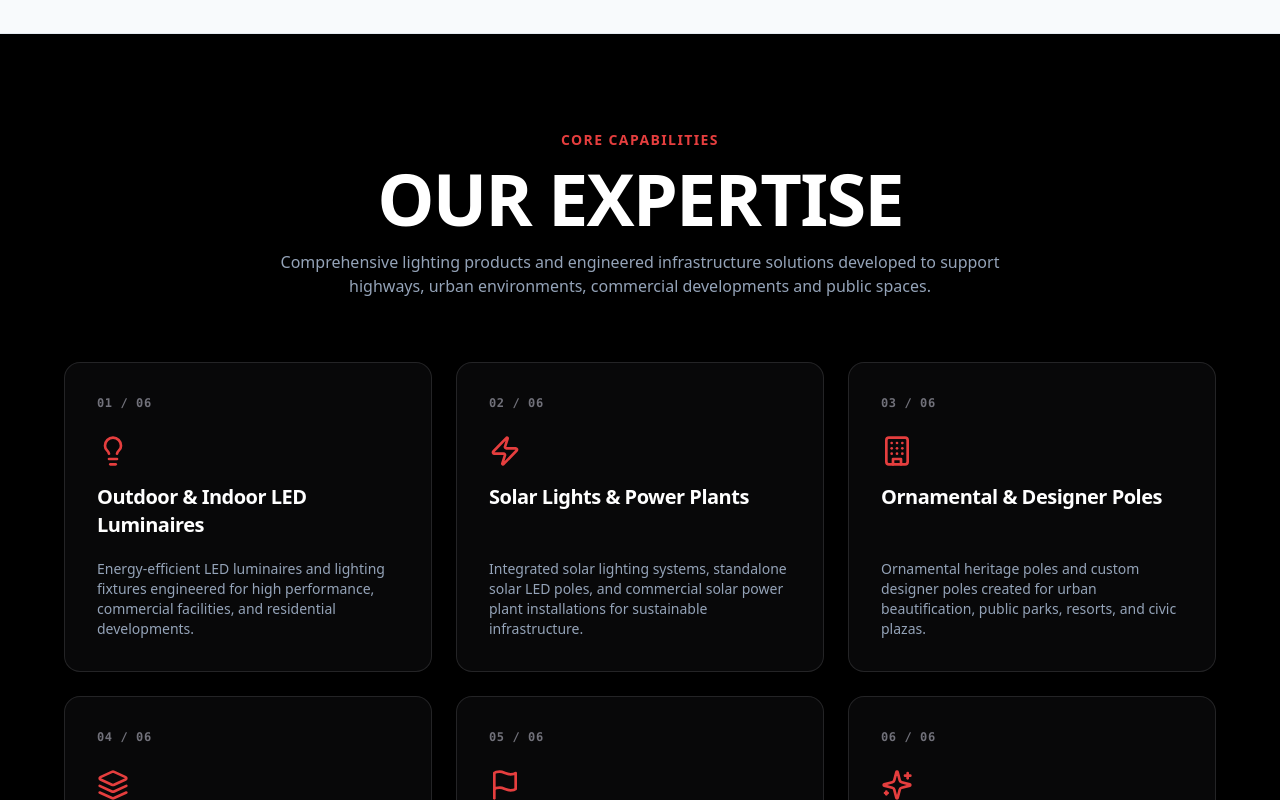
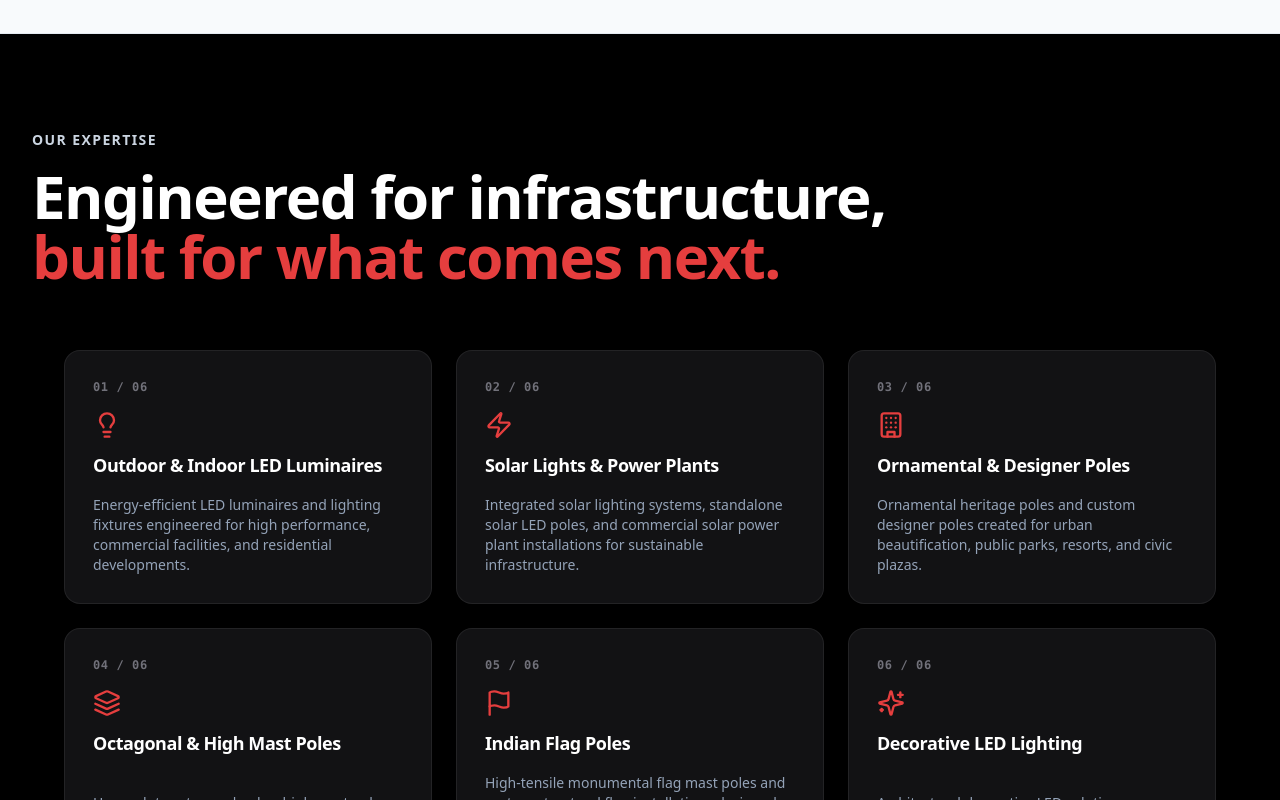
Before and after one commit to Harshit-SSPL/HarshitSSPL, a Next.js app in the folder frontend/: page /about in a window 1280 px wide. Shown: the part 5920-6720 px from the top of the page. Built offline with nearby package versions, Linux system fonts and the light colour scheme.

Commit message:
Refine Our Expertise to match reference editorial layout and bottom red line hover

```diff
--- a/frontend/app/about/page.tsx
+++ b/frontend/app/about/page.tsx
@@ -152,37 +152,37 @@ const expertiseData = [
     tag: "01 / 06",
     title: "Outdoor & Indoor LED Luminaires",
     description: "Energy-efficient LED luminaires and lighting fixtures engineered for high performance, commercial facilities, and residential developments.",
-    icon: <Lightbulb className="h-8 w-8 text-ssil-red mb-4 transition-transform group-hover:scale-110 duration-300" />,
+    icon: <Lightbulb className="h-7 w-7 text-ssil-red mb-3 transition-transform group-hover:scale-105 duration-300" />,
   },
   {
     tag: "02 / 06",
     title: "Solar Lights & Power Plants",
     description: "Integrated solar lighting systems, standalone solar LED poles, and commercial solar power plant installations for sustainable infrastructure.",
-    icon: <Zap className="h-8 w-8 text-ssil-red mb-4 transition-transform group-hover:scale-110 duration-300" />,
+    icon: <Zap className="h-7 w-7 text-ssil-red mb-3 transition-transform group-hover:scale-105 duration-300" />,
   },
   {
     tag: "03 / 06",
     title: "Ornamental & Designer Poles",
     description: "Ornamental heritage poles and custom designer poles created for urban beautification, public parks, resorts, and civic plazas.",
-    icon: <Building className="h-8 w-8 text-ssil-red mb-4 transition-transform group-hover:scale-110 duration-300" />,
+    icon: <Building className="h-7 w-7 text-ssil-red mb-3 transition-transform group-hover:scale-105 duration-300" />,
   },
   {
     tag: "04 / 06",
     title: "Octagonal & High Mast Poles",
     description: "Heavy-duty octagonal poles, high mast poles, and flag mast poles designed for highways, stadiums, airports, and industrial complexes.",
-    icon: <Layers className="h-8 w-8 text-ssil-red mb-4 transition-transform group-hover:scale-110 duration-300" />,
+    icon: <Layers className="h-7 w-7 text-ssil-red mb-3 transition-transform group-hover:scale-105 duration-300" />,
   },
   {
     tag: "05 / 06",
     title: "Indian Flag Poles",
     description: "High-tensile monumental flag mast poles and custom structural flag installations designed for civic landmarks and government infrastructure.",
-    icon: <Flag className="h-8 w-8 text-ssil-red mb-4 transition-transform group-hover:scale-110 duration-300" />,
+    icon: <Flag className="h-7 w-7 text-ssil-red mb-3 transition-transform group-hover:scale-105 duration-300" />,
   },
   {
     tag: "06 / 06",
     title: "Decorative LED Lighting",
     description: "Architectural decorative LED solutions blending aesthetic elegance with industrial durability for modern urban lifestyles.",
-    icon: <Sparkles className="h-8 w-8 text-ssil-red mb-4 transition-transform group-hover:scale-110 duration-300" />,
+    icon: <Sparkles className="h-7 w-7 text-ssil-red mb-3 transition-transform group-hover:scale-105 duration-300" />,
   },
 ];
 
@@ -528,7 +528,7 @@ export default function AboutPage() {
       </motion.section>
 
       {/* ============================================================ */}
-      {/* 6. OUR EXPERTISE (ALWAYS BLACK BACKGROUND & PREMIUM RED GLOW HOVER) */}
+      {/* 6. OUR EXPERTISE (EDITORIAL LEFT-ALIGNED & BOTTOM ACCENT LINE HOVER) */}
       {/* ============================================================ */}
       <motion.section
         className="py-16 md:py-24 bg-black text-white border-b border-zinc-900 transition-colors relative overflow-hidden"
@@ -539,37 +539,33 @@ export default function AboutPage() {
       >
         <div className="container mx-auto px-4 md:px-6 lg:px-8 max-w-7xl">
 
-          {/* Centered Section Header */}
-          <motion.div variants={childVariants} className="text-center max-w-3xl mx-auto mb-16">
-            <span className="text-xs sm:text-sm font-extrabold uppercase tracking-widest text-ssil-red block mb-3">
-              CORE CAPABILITIES
+          {/* Left-Aligned Editorial Section Header */}
+          <motion.div variants={childVariants} className="max-w-4xl mb-14 sm:mb-16">
+            <span className="text-xs sm:text-sm font-extrabold uppercase tracking-widest text-slate-300 block mb-4">
+              OUR EXPERTISE
             </span>
-            <h2 className="text-4xl sm:text-6xl lg:text-7xl font-black text-white tracking-tight leading-[1.08]">
-              OUR EXPERTISE
+            <h2 className="text-3xl sm:text-5xl lg:text-6xl font-black text-white tracking-tight leading-[1.12]">
+              Engineered for infrastructure,<br />
+              <span className="text-ssil-red">built for what comes next.</span>
             </h2>
-            <p className="text-sm sm:text-base text-slate-400 mt-4 leading-relaxed font-normal">
-              Comprehensive lighting products and engineered infrastructure solutions developed to support highways, urban environments, commercial developments and public spaces.
-            </p>
           </motion.div>
 
-          {/* 3 Columns x 2 Rows Expertise Cards Grid */}
+          {/* 3 Columns x 2 Rows Compact Cards Grid */}
           <motion.div variants={childVariants} className="grid gap-6 sm:grid-cols-2 lg:grid-cols-3 max-w-6xl mx-auto">
             {expertiseData.map((card) => (
               <div
                 key={card.tag}
-                className="group relative p-6 sm:p-8 rounded-2xl bg-zinc-950/90 border border-zinc-800/90 shadow-xl transition-all duration-300 hover:-translate-y-2 hover:border-ssil-red/80 hover:shadow-[0_16px_50px_-5px_rgba(225,29,72,0.5)] overflow-hidden flex flex-col justify-between"
+                className="group relative p-6 sm:p-7 rounded-2xl bg-[#121214] border border-zinc-800/80 transition-all duration-300 hover:-translate-y-1 overflow-hidden flex flex-col justify-between shadow-none"
               >
-                {/* Top Section: Tag & Icon */}
+                {/* Top Section: Index Tag, Icon, and Title */}
                 <div>
-                  <div className="flex items-center justify-between mb-6">
-                    <span className="text-xs font-mono text-zinc-500 font-semibold tracking-wider select-none">
-                      {card.tag}
-                    </span>
-                  </div>
+                  <span className="text-xs font-mono text-zinc-500 font-semibold tracking-wider block mb-4 select-none">
+                    {card.tag}
+                  </span>
 
                   {card.icon}
 
-                  <h3 className="text-xl font-extrabold text-white mb-3 group-hover:text-ssil-red transition-colors duration-300 tracking-tight">
+                  <h3 className="text-lg font-bold text-white mb-2 group-hover:text-ssil-red transition-colors duration-300 tracking-tight">
                     {card.title}
                   </h3>
                 </div>
@@ -578,6 +574,9 @@ export default function AboutPage() {
                 <p className="text-xs sm:text-sm text-slate-400 leading-relaxed font-normal mt-2">
                   {card.description}
                 </p>
+
+                {/* Bottom Accent Line (Animates Left to Right on Hover) */}
+                <div className="absolute bottom-0 left-0 right-0 h-[3px] bg-ssil-red origin-left scale-x-0 group-hover:scale-x-100 transition-transform duration-300 ease-out" />
               </div>
             ))}
           </motion.div>
```
